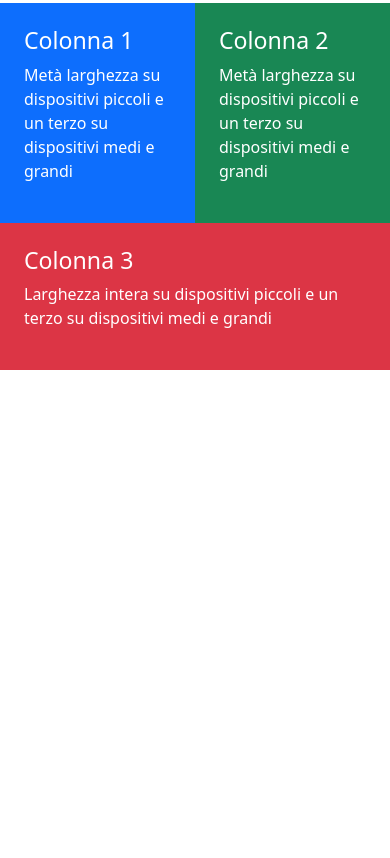
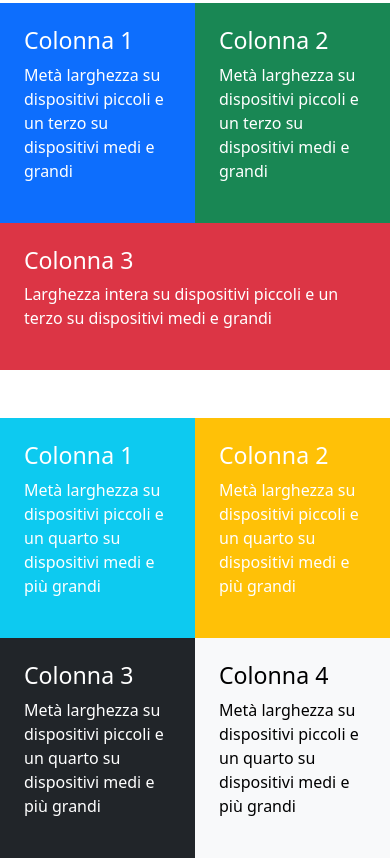
Before and after one commit to DoriaFabio/htmlcss-bootstrap-layout, a plain HTML site: page index.html in a window 390 px wide. Shown: the part 494-1352 px from the top of the page. Before the commit the page ends 864 px from the top, so only its background shows below. Drawn offline with nearby package versions, Linux system fonts and the light colour scheme.

Commit message:
do grid responsive

```diff
--- a/index.html
+++ b/index.html
@@ -38,6 +38,24 @@
                 <p>Larghezza intera su dispositivi piccoli e un terzo su dispositivi medi e grandi</p>
             </div>
         </div>
+        <div class="row">
+            <div class="col-6 text-white bg-info p-4 col-md-3 col-lg-3 gy-5">
+                <h3>Colonna 1</h3>
+                <p>Metà larghezza su dispositivi piccoli e un quarto su dispositivi medi e più grandi</p>
+            </div>
+            <div class="col-6 text-white bg-warning p-4 col-md-3 col-lg-3 gy-5">
+                <h3>Colonna 2</h3>
+                <p>Metà larghezza su dispositivi piccoli e un quarto su dispositivi medi e più grandi</p>
+            </div>
+            <div class="col-6 text-bg-dark p-4 col-md-3 col-lg-3 gy-md-5 gy-lg-5">
+                <h3>Colonna 3</h3>
+                <p>Metà larghezza su dispositivi piccoli e un quarto su dispositivi medi e più grandi</p>
+            </div>
+            <div class="col-6 text-bg-light p-4 col-md-3 col-lg-3 gy-md-5 gy-lg-5">
+                <h3>Colonna 4</h3>
+                <p>Metà larghezza su dispositivi piccoli e un quarto su dispositivi medi e più grandi</p>
+            </div>
+        </div>
     </div>
 
 </body>
```
